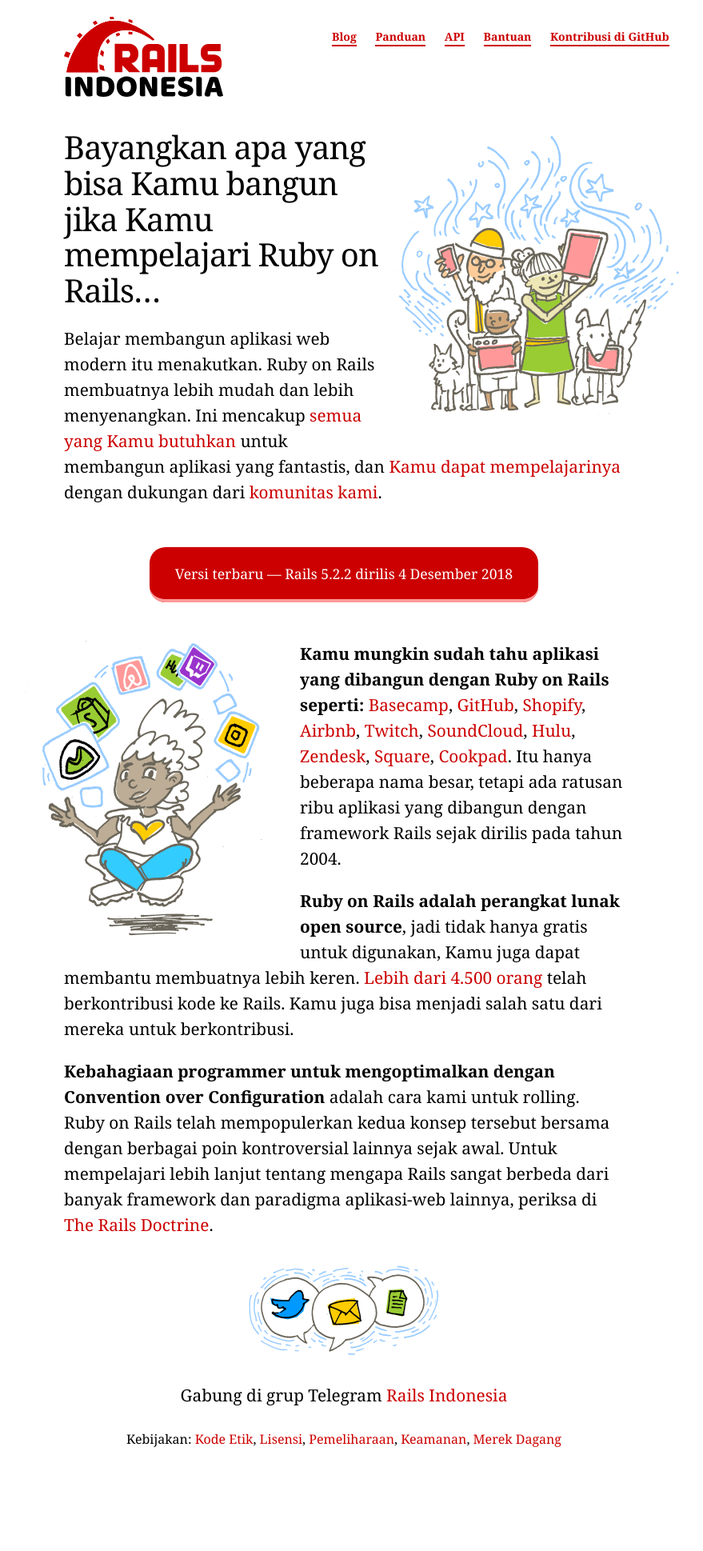
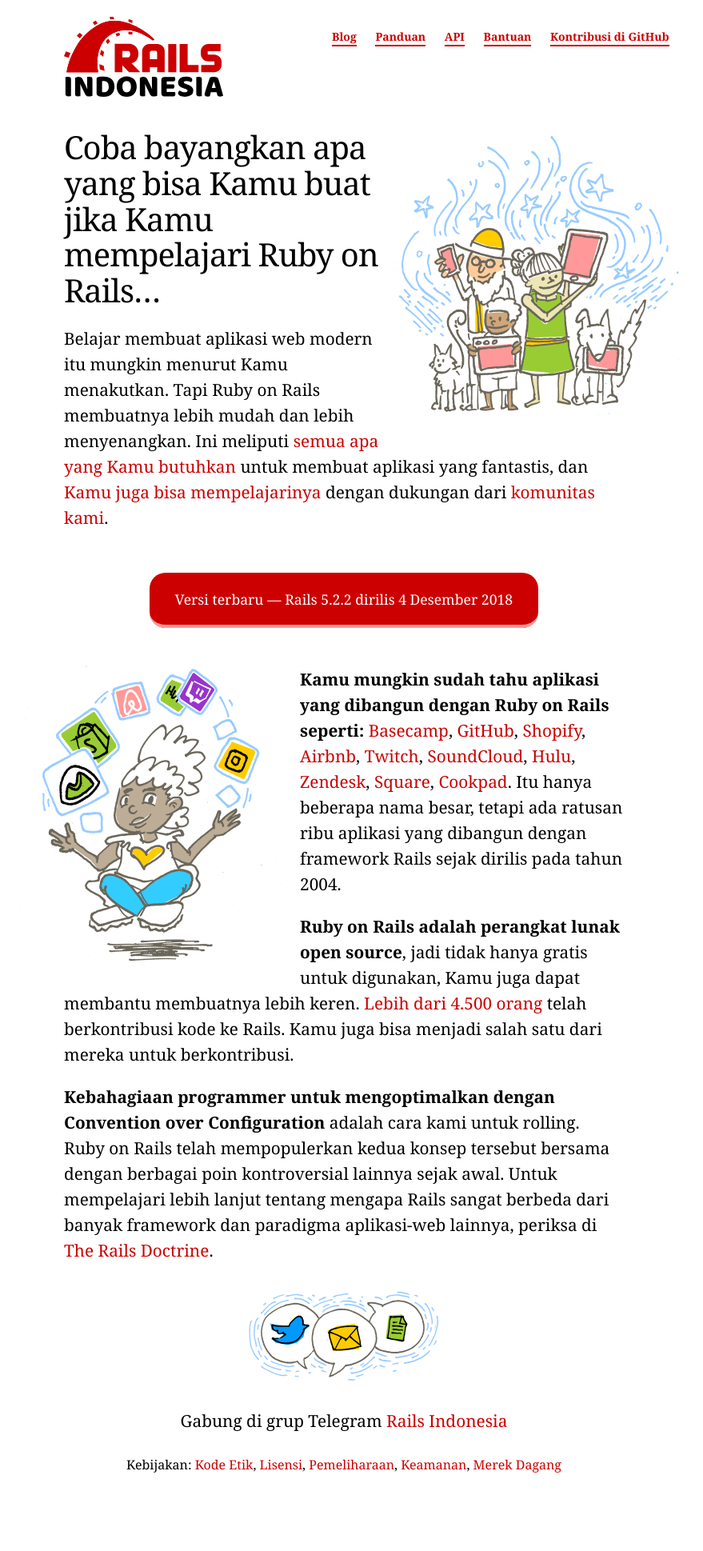
Before and after one commit to rails-id/rails-id.github.io, a Jekyll site: the page built from index.html, in a window 1280 px wide. Shown: the whole page at 80% size, without its empty margins (210-1089 px from the left). Built offline with Jekyll 4.4.1, drawn with Linux system fonts in a browser that asks for light colours; before the commit the page ends 1907 px from its top, so only the background shows below that.

Commit message:
update deraksional index

```diff
--- a/index.html
+++ b/index.html
@@ -23,8 +23,8 @@
         <img src="/assets/images/imagine.png" alt="So many possibilities.">
       </figure>
 
-      <h1>Bayangkan apa yang bisa Kamu bangun jika Kamu mempelajari Ruby on Rails&#8230;</h1>
-      <p>Belajar membangun aplikasi web modern itu menakutkan. Ruby on Rails membuatnya lebih mudah dan lebih menyenangkan. Ini mencakup <a href="/everything-you-need/">semua yang Kamu butuhkan</a> untuk membangun aplikasi yang fantastis, dan <a href="http://guides.rails.id/getting_started.html">Kamu dapat mempelajarinya</a> dengan dukungan dari <a href="/community/">komunitas kami</a>.</p>
+      <h1>Coba bayangkan apa yang bisa Kamu buat jika Kamu mempelajari Ruby on Rails&#8230;</h1>
+      <p>Belajar membuat aplikasi web modern itu mungkin menurut Kamu menakutkan. Tapi Ruby on Rails membuatnya lebih mudah dan lebih menyenangkan. Ini meliputi <a href="/everything-you-need/">semua apa yang Kamu butuhkan</a> untuk membuat aplikasi yang fantastis, dan <a href="http://guides.rails.id/getting_started.html">Kamu juga bisa mempelajarinya</a> dengan dukungan dari <a href="/community/">komunitas kami</a>.</p>
     </section>
 
     <section class="version">
```
